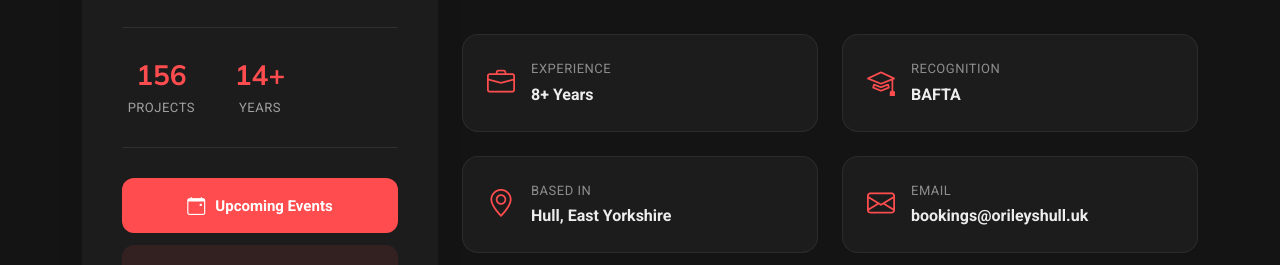
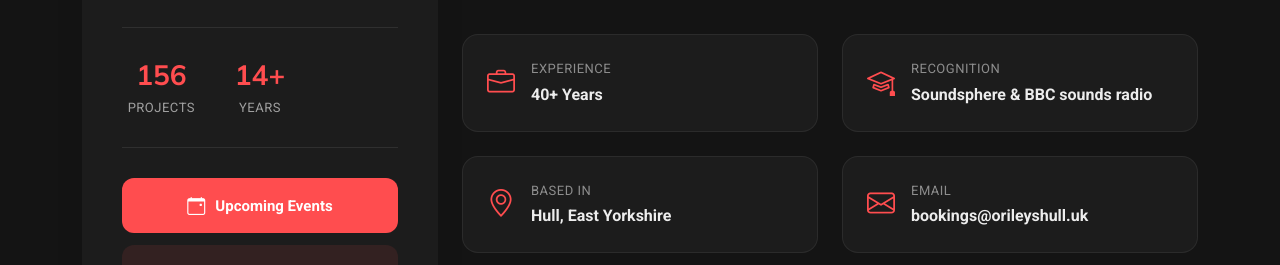
Before and after one commit to johnodumosu/orileys, a plain HTML site: page index.html in a window 1280 px wide. Shown: the part 1351-1616 px from the top of the page. Drawn offline with Linux system fonts and the light colour scheme.

Commit message:
Update index.html

```diff
--- a/index.html
+++ b/index.html
@@ -147,7 +147,7 @@
                   <i class="bi bi-briefcase"></i>
                   <div class="detail-content">
                     <span>Experience</span>
-                    <strong>8+ Years</strong>
+                    <strong>40+ Years</strong>
                   </div>
                 </div>
 
@@ -155,7 +155,7 @@
                   <i class="bi bi-mortarboard"></i>
                   <div class="detail-content">
                     <span>Recognition</span>
-                    <strong>BAFTA</strong>
+                    <strong>Soundsphere & BBC sounds radio</strong>
                   </div>
                 </div>
 
@@ -415,7 +415,7 @@
           <a href="index.html" class="logo d-flex align-items-center">
             <span class="sitename">O'Rileys</span>
           </a>
-          <p>Cras fermentum odio eu feugiat lide par naso tierra. Justo eget nada terra videa magna derita valies darta donna mare fermentum iaculis eu non diam phasellus.</p>
+          <p>We’re not just playing the hits; we’re reliving the era. The legends might be gone, but the music is immortal. Come see why the classics never go out of style.</p>
           <div class="social-links d-flex mt-4">
             <a href="https://www.facebook.com/share/18JowD4x88/?mibextid=wwXIfr"><i class="bi bi-facebook"></i></a>
             <a href="https://www.instagram.com/orileyshull2?igsh=cHBjMmQ3ZHQ1b2dw"><i class="bi bi-instagram"></i></a>
```
